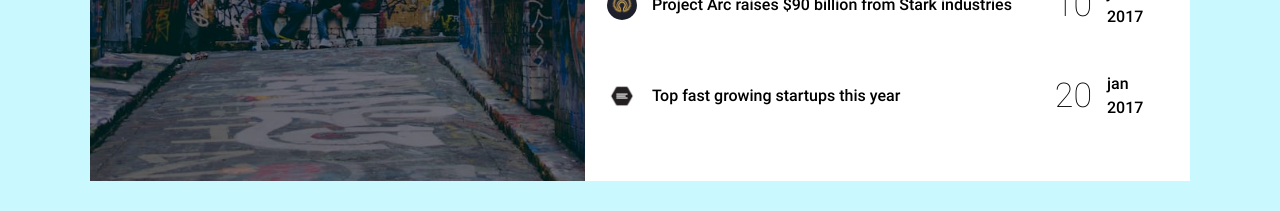
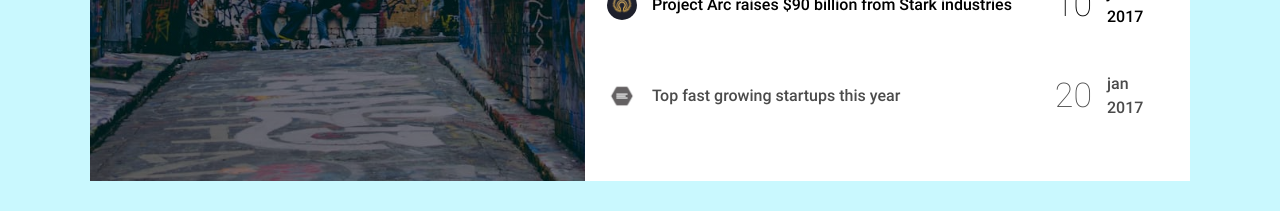
Before and after one commit to MukhammadumarDeveloper/fontloop-2-7, a plain HTML site: page index.html in a window 1280 px wide. In both pictures the pointer is over the link 887 px from the left and 627 px from the top of the page. Shown: the part 512-723 px from the top of the page. Drawn offline with Linux system fonts and the light colour scheme.

Commit message:
Add hover to articles-text-link

```diff
--- a/css/styles.css
+++ b/css/styles.css
@@ -199,6 +199,11 @@
     font-weight: 500;
     color: #000;
     text-decoration: none;
+    transition: all .3s ease;
+ }
+
+ .articles-list-link:hover {
+    opacity: .7;
  }
 
  .articles-list-link::before {
```
